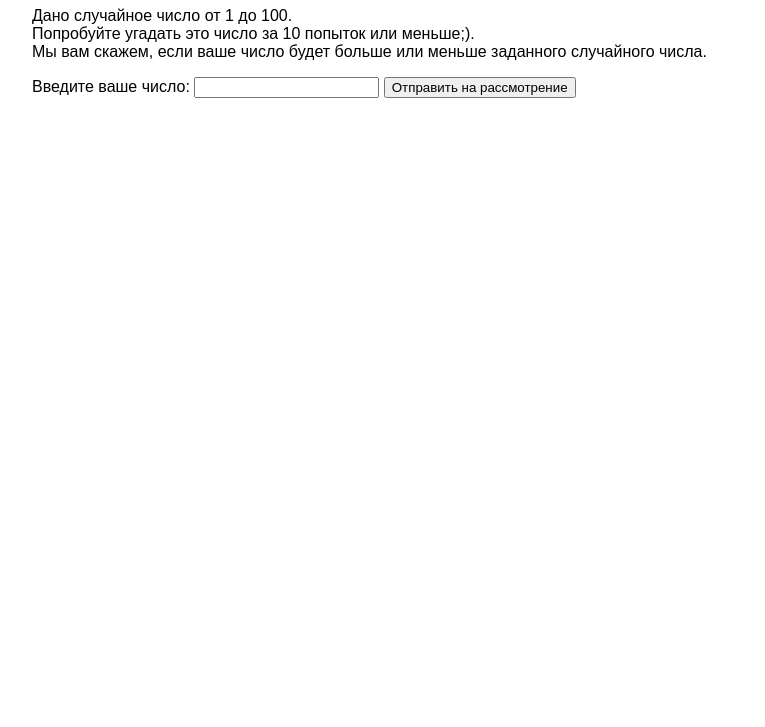
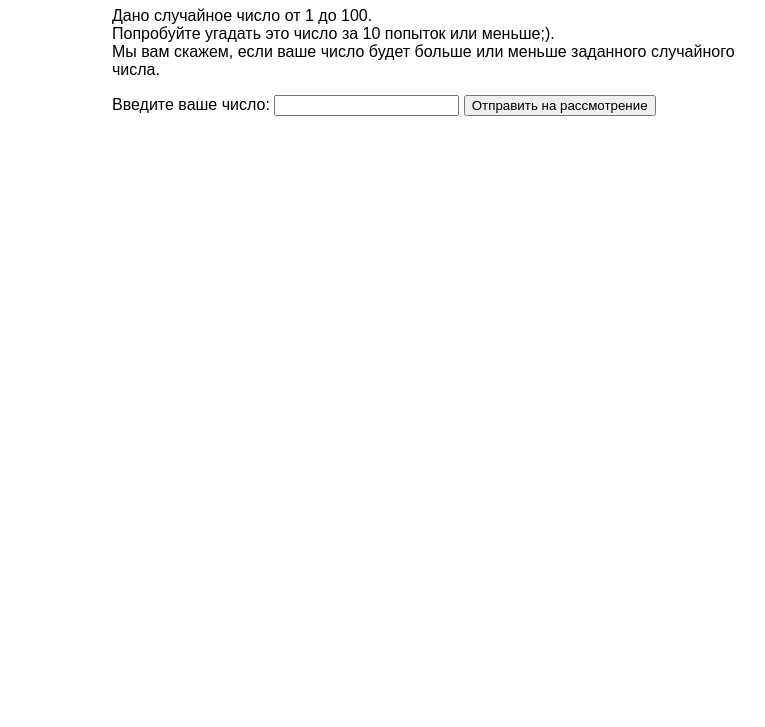
Before and after one commit to bulllittt1/number-guessing-game, a plain HTML site: page index.html in a window 1280 px wide. Shown: the part 73-800 px from the top of the page, without its empty margins (208-973 px from the left). Drawn offline with Linux system fonts and the light colour scheme.

Commit message:
First commit

```diff
--- a/index.html
+++ b/index.html
@@ -11,7 +11,7 @@
         font-family: sans-serif;
       }
       body {
-        width: 100%; /* For mobile phones: */
+        width: 50%; /* For mobile phones: */
         max-width: 800px;
         min-width: 480px;
         margin: 0 auto;
@@ -21,7 +21,10 @@
         padding: 3px;
       }
 
-
+      /* #### iPhone 5 Portrait or Landscape #### */
+@media (device-height: 568px) and (device-width: 320px) and (-webkit-min-device-pixel-ratio: 2){
+    body {width: 100%};
+}
 
     </style>
   </head>
```
